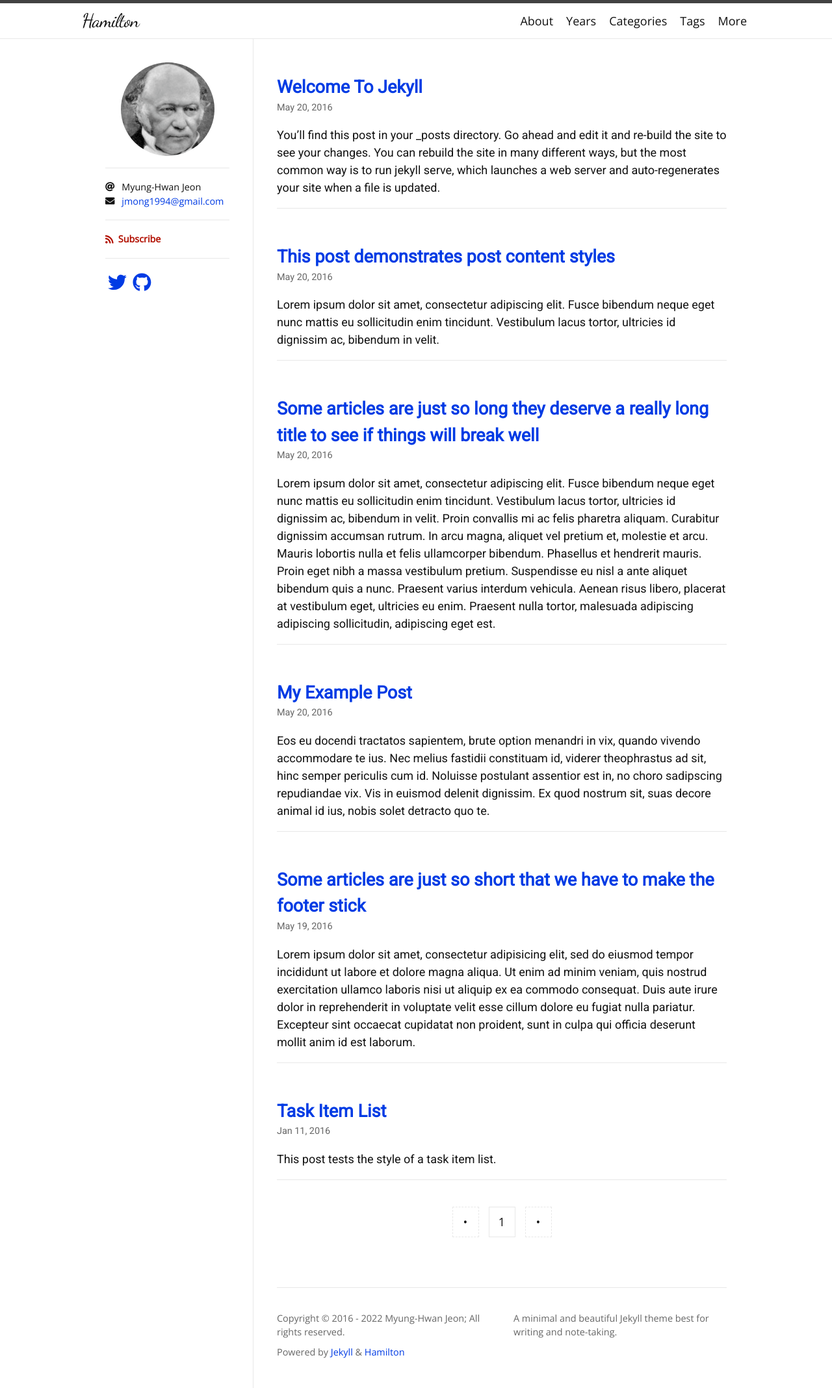
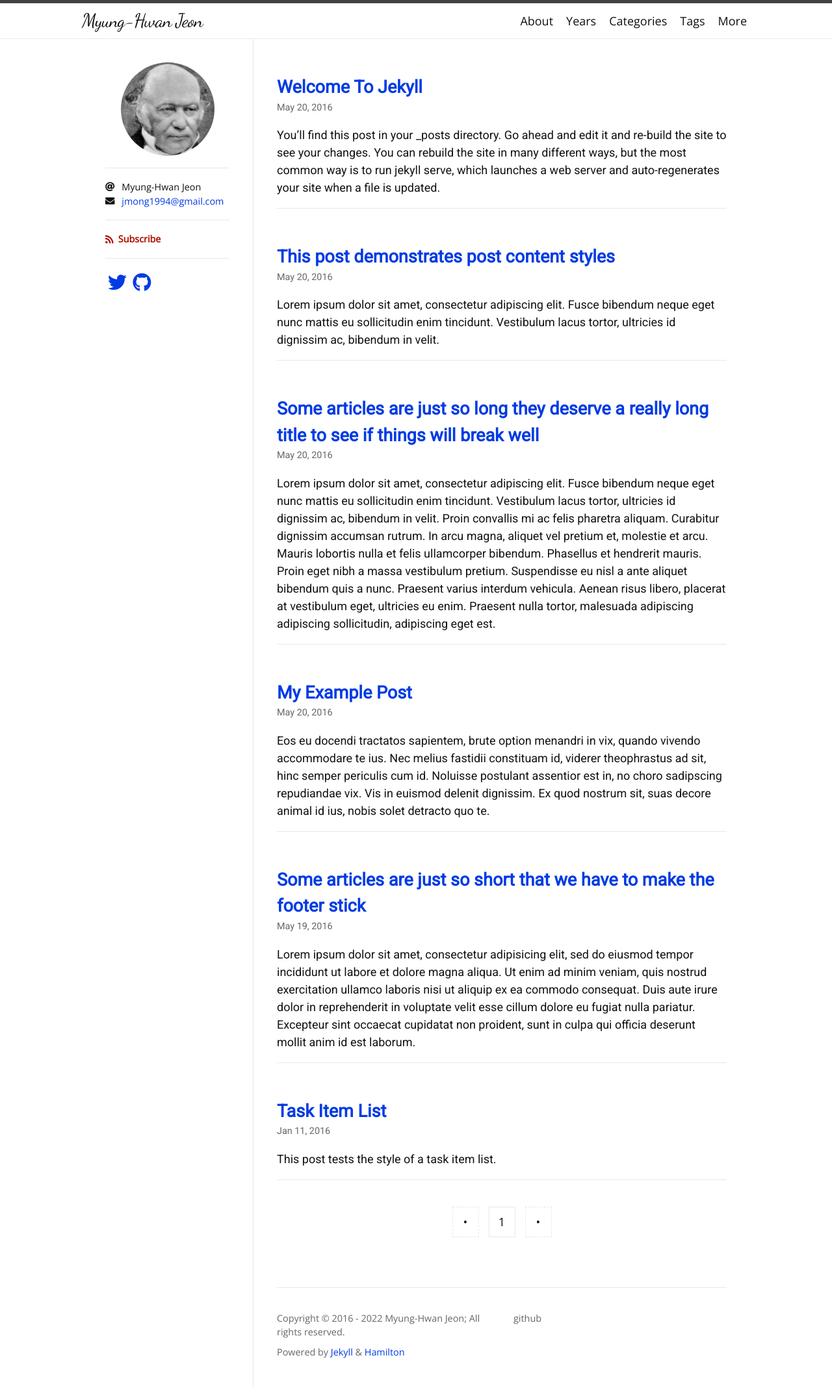
Before and after one commit to MyungHwanJeon/MyungHwanJeon.github.io, a Jekyll site: the page built from index.html, in a window 1280 px wide. Shown: the whole page at 65% size. Built offline with Jekyll 4.4.1, drawn with Linux system fonts in a browser that asks for light colours; nearby versions of some CDN libraries; some web fonts are replaced; the list of posts is cut into pages by our own code.

Commit message:
Update _config.yml

```diff
--- a/_config.yml
+++ b/_config.yml
@@ -1,5 +1,5 @@
-title: Hamilton
-description: A minimal and beautiful Jekyll theme best for writing and note-taking.
+title: Myung-Hwan Jeon
+description: github
 author: Myung-Hwan Jeon
 avatar: /logo.png
 email: jmong1994@gmail.com
@@ -29,15 +29,18 @@ exclude:
 
 # Jekyll SEO Tag (Optional)
 # =========================
-twitter:
-  username: ngzhio
+instragram:
+  username: jeon____
   card: summary
+#twitter:
+#  username: ngzhio
+#  card: summary
 logo: logo.png
 social:
   name: Shangzhi Huang
   links:
-    - https://twitter.com/ngzhio
-    - https://www.facebook.com/ngzhio
-    - https://github.com/ngzhio
+    - https://www.instagram.com/jeon____
+#    - https://www.facebook.com/ngzhio
+    - https://github.com/MyungHwanJeon
 google_site_verification: u4WXQl0Eu66rsQo2kRdCNx
 lang: en
```
